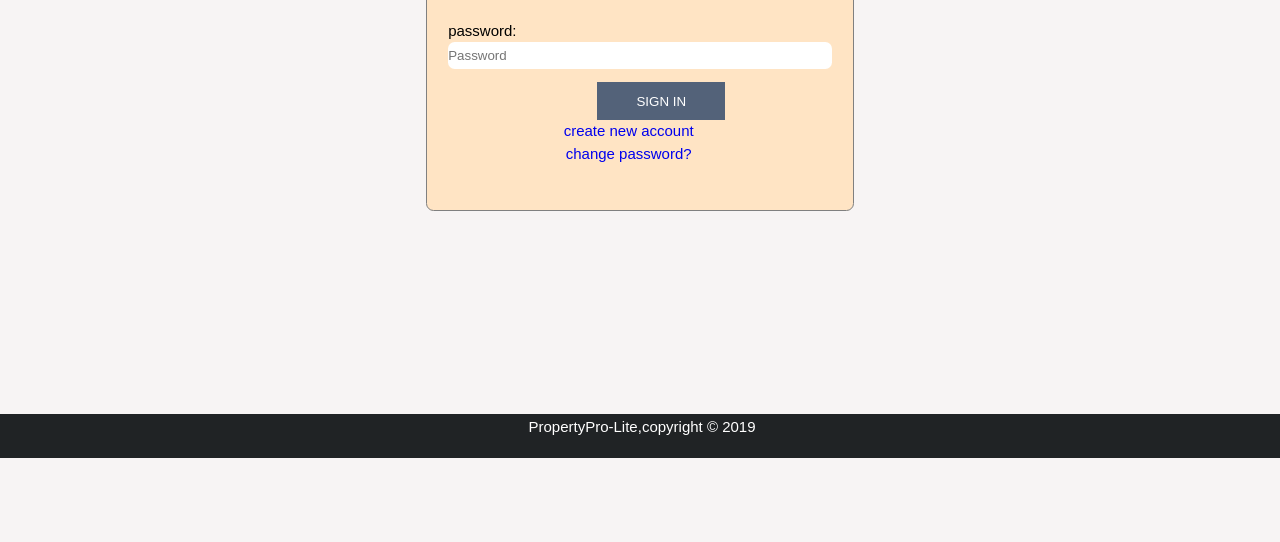
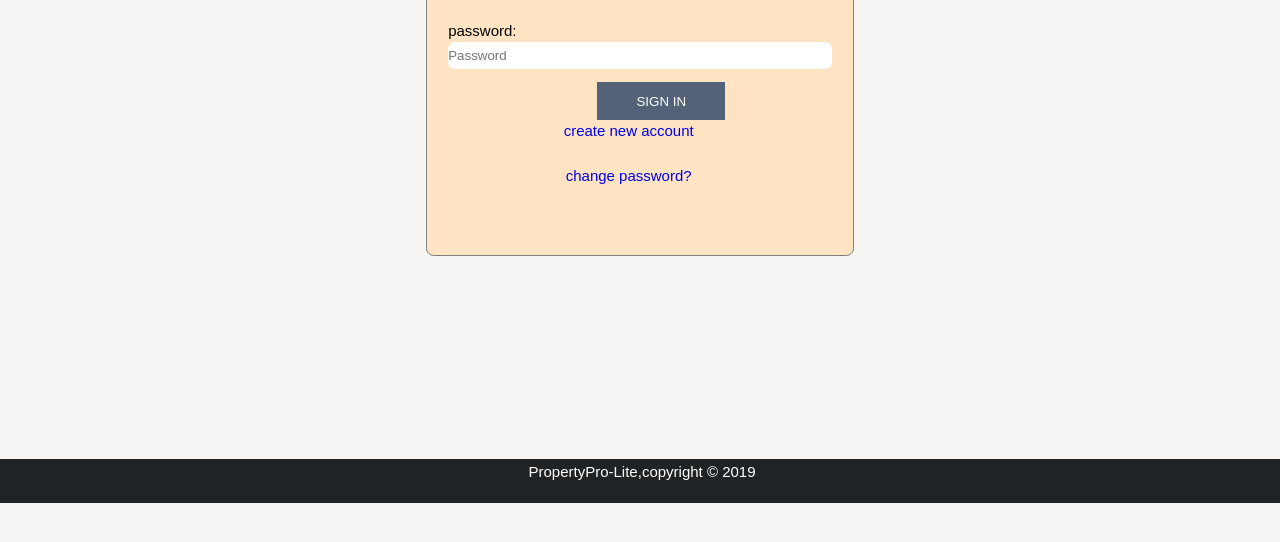
Before and after one commit to Claudinee11/Property-Pro-Lite1, a plain HTML site: page User Interface/pages/login.html in a window 1280 px wide. Shown: the part 246-788 px from the top of the page. Drawn offline with Linux system fonts and the light colour scheme.

Commit message:
[Finishes#167086557]

```diff
--- a/User Interface/pages/login.html
+++ b/User Interface/pages/login.html
@@ -41,10 +41,10 @@
 
 
 
-    <button class="button" type="submit"> <a href="../pages/property-advert.html">Sign in </button>
+    <button class="button" type="submit"> <a href="../pages/property-advert.html">Sign in </button><br<br>
     <div class="container center">
-      <a href="../pages/create-account.html" class="link">create new account</a>
-      <a href="../pages/reset-password.html" class="link"> change password?</a>
+      <a href="../pages/create-account.html" class="link">create new account</a> <br>
+      <a href="../pages/reset-password.html" class="link"> change password?</a>  <br>
     </div>
 
     <br> <br>
```
